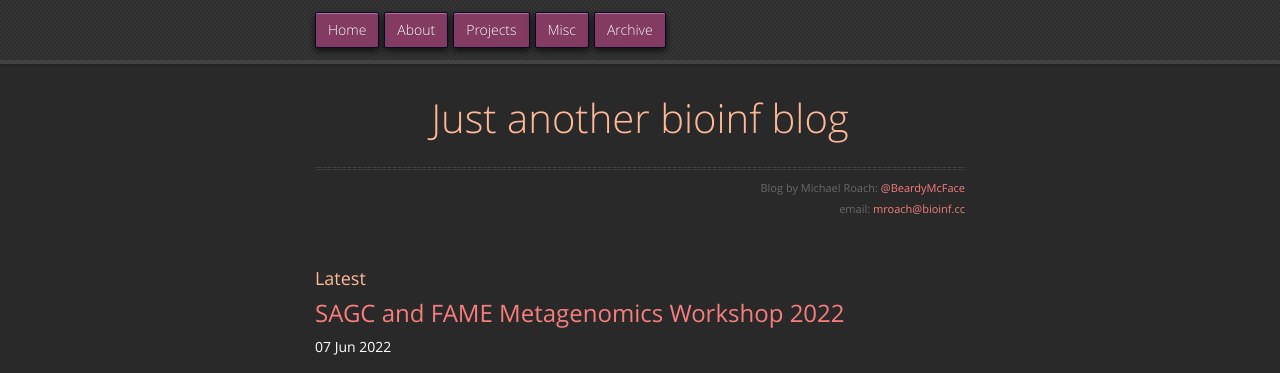
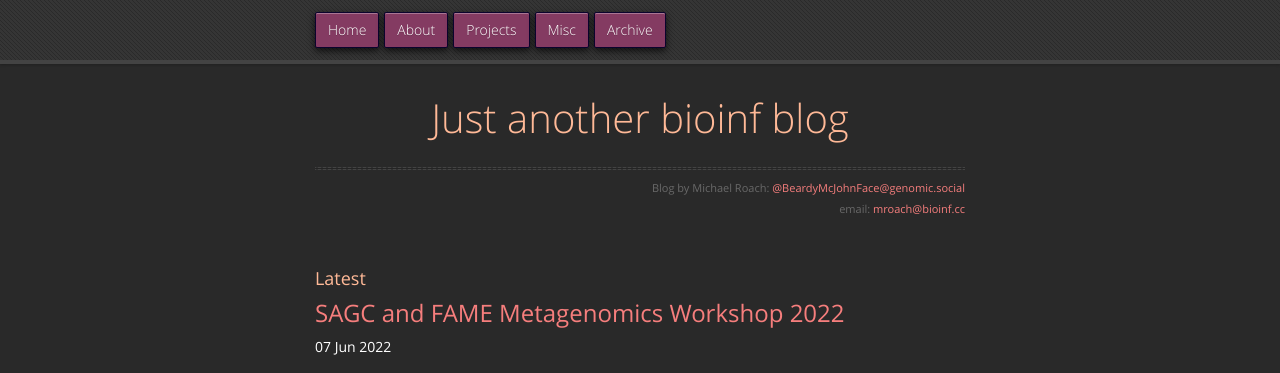
Before and after one commit to beardymcjohnface/beardymcjohnface.github.io, a Jekyll site: the page built from index.md, in a window 1280 px wide. Shown: the top 373 px of the page. Built offline with Jekyll 4.4.1, drawn with Linux system fonts in a browser that asks for light colours.

Commit message:
debirdifying

```diff
--- a/_layouts/default.html
+++ b/_layouts/default.html
@@ -24,7 +24,7 @@
         <div id="title">
           <h1>{{ site.title }}</h1><br>
           <hr>
-          <span class="credits right">Blog by Michael Roach: <a href="https://twitter.com/BeardyMcFace">@BeardyMcFace</a></span><br>
+          <span class="credits right">Blog by Michael Roach: <a rel="me" href="https://genomic.social/@BeardyMcJohnFace">@BeardyMcJohnFace@genomic.social</a></span><br>
           <span class="credits right">email: <a href="mailto:mroach@bioinf.cc">mroach@bioinf.cc</a></span>
         </div>
 
```
